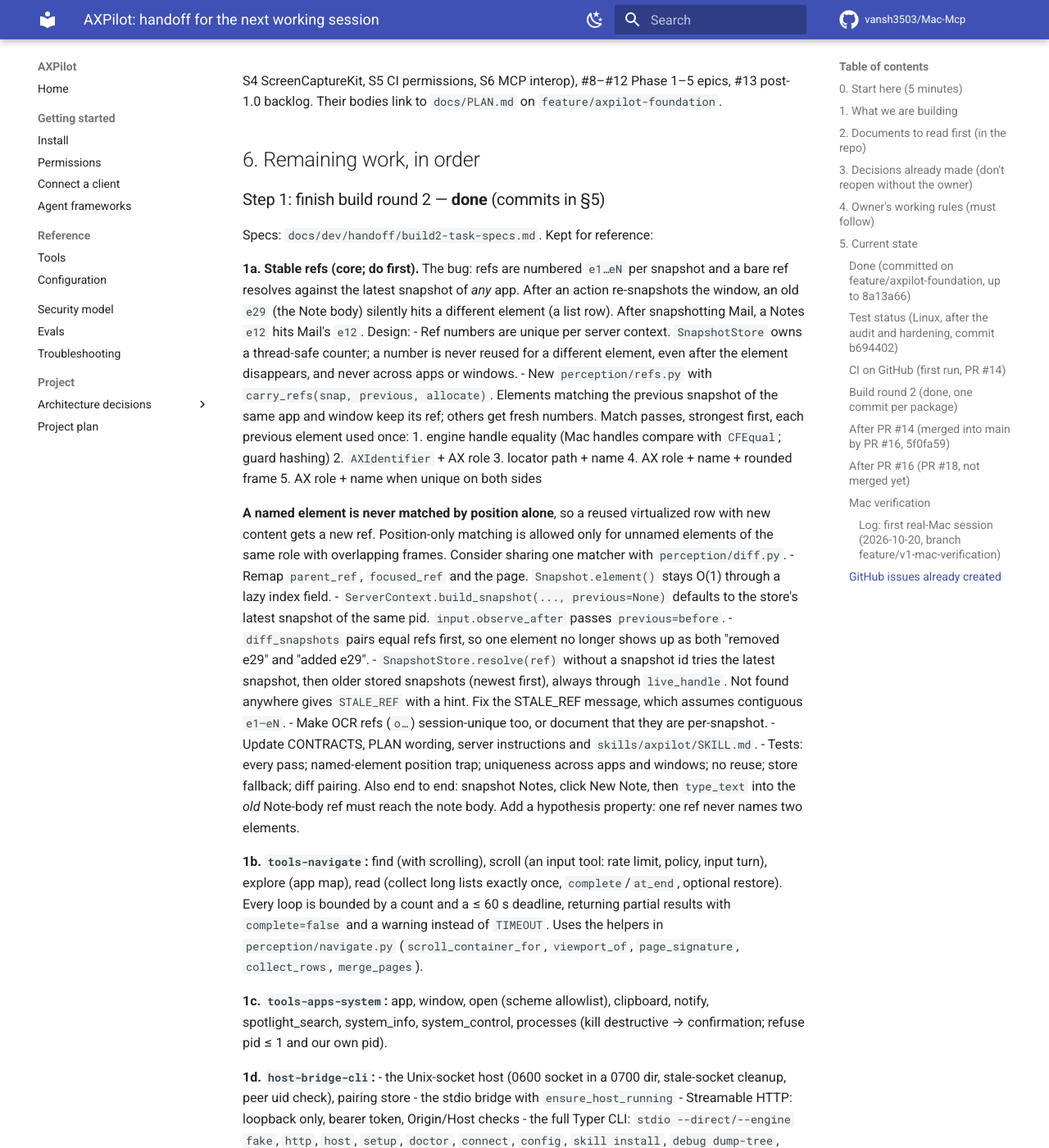
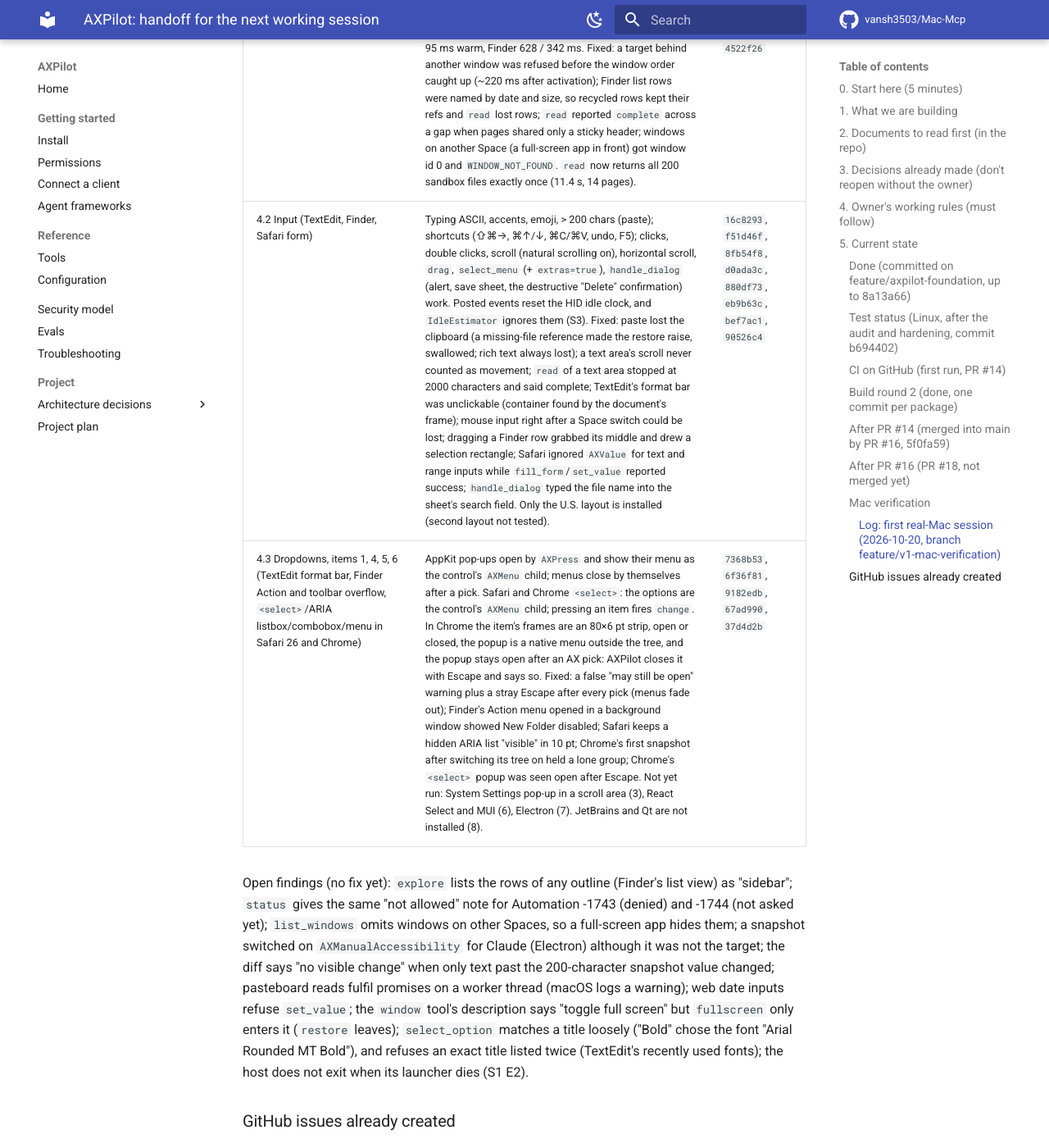
Before and after one commit to Vansh3503/Mac-Mcp, an MkDocs documentation site: the page built from docs/dev/handoff/HANDOFF.md, in a window 1280 px wide and 1400 px high, scrolled down 11002 px. Shown: the whole window at 82% size. Built offline with MkDocs 1.6.1 and Material for MkDocs 9.7.7, drawn with Linux system fonts in a browser that asks for light colours; comment, search, counter and statistics services are not loaded; some of the changed text lies outside the part shown.

Commit message:
docs(handoff): log the macOS engine suites and phase 4 results so far

```diff
--- a/docs/dev/handoff/HANDOFF.md
+++ b/docs/dev/handoff/HANDOFF.md
@@ -248,6 +248,19 @@
 | Baseline `uv run pytest -q` | 2 failures on this Mac: `tests/setup/test_runtime.py` could not hide Homebrew's `/opt/homebrew/bin/uv` (test hermeticity, not a product bug). After the fix: 3664 passed, 26 skipped. A third failure (launcher restart test) was the S1 script's `pkill -x AXPilot` hitting the test's launcher; it passes alone. | `5e87eb1` |
 | Launcher build | `launcher/build.sh` compiles here; cdhash arm64 `ebedf54c…`, x86_64 `600d0ea3…` (CI's macos-14: `ca3fde20…` / `560c01f5…`; different toolchain, as expected). `uv run pytest launcher/tests`: 40 passed, 1 skipped; `AXPILOT_LAUNCHER_E2E=1 … -k launchservices`: passed (launchd is the parent). | works as designed |
 | 9. Spike S1 | **GO on macOS 26 arm64** for A1–A5, B1–B6, D1, D4 (`docs/spikes/S1-launcher-tcc.md`). The prompts name AXPilot. `AXIsProcessTrusted()` updates only while the main run loop runs (AXPilot pumps it). System Settings once recorded Allowed then Denied 1.3 s apart; switching off and on fixed it. | works as designed |
+| 3. macOS engine suites | `AXPILOT_MACOS_TESTS=1 … tests/engine`: 232 passed (23 s); with `…_MUTATE=1`: 233 passed; whole suite with `AXPILOT_MACOS_TESTS=1`: 3678 passed, 12 skipped. | works as designed |
+| 4.1 Observe (Finder, TextEdit, Notes, Calculator, System Settings, Safari, Chrome) | `status`, `list_*`, `snapshot`, `find`, `inspect`, `explore`, `wait_for`, `screenshot`, `ocr` work; refs stay stable; a quit app gives `STALE_REF`. Snapshot TextEdit 444 ms cold / 95 ms warm, Finder 628 / 342 ms. Fixed: a target behind another window was refused before the window order caught up (~220 ms after activation); Finder list rows were named by date and size, so recycled rows kept their refs and `read` lost rows; `read` reported `complete` across a gap when pages shared only a sticky header; windows on another Space (a full-screen app in front) got window id 0 and `WINDOW_NOT_FOUND`. `read` now returns all 200 sandbox files exactly once (11.4 s, 14 pages). | `30f2723`, `37c4dc7`, `ad7a695`, `4522f26` |
+| 4.2 Input (TextEdit, Finder, Safari form) | Typing ASCII, accents, emoji, > 200 chars (paste); shortcuts (⇧⌘→, ⌘↑/↓, ⌘C/⌘V, undo, F5); clicks, double clicks, scroll (natural scrolling on), horizontal scroll, `drag`, `select_menu` (+ `extras=true`), `handle_dialog` (alert, save sheet, the destructive "Delete" confirmation) work. Posted events reset the HID idle clock, and `IdleEstimator` ignores them (S3). Fixed: paste lost the clipboard (a missing-file reference made the restore raise, swallowed; rich text always lost); a text area's scroll never counted as movement; `read` of a text area stopped at 2000 characters and said complete; TextEdit's format bar was unclickable (container found by the document's frame); mouse input right after a Space switch could be lost; dragging a Finder row grabbed its middle and drew a selection rectangle; Safari ignored `AXValue` for text and range inputs while `fill_form`/`set_value` reported success; `handle_dialog` typed the file name into the sheet's search field. Only the U.S. layout is installed (second layout not tested). | `16c8293`, `f51d46f`, `8fb54f8`, `d0ada3c`, `880df73`, `eb9b63c`, `bef7ac1`, `90526c4` |
+| 4.3 Dropdowns, items 1, 4, 5, 6 (TextEdit format bar, Finder Action and toolbar overflow, `<select>`/ARIA listbox/combobox/menu in Safari 26 and Chrome) | AppKit pop-ups open by `AXPress` and show their menu as the control's `AXMenu` child; menus close by themselves after a pick. Safari and Chrome `<select>`: the options are the control's `AXMenu` child; pressing an item fires `change`. In Chrome the item's frames are an 80×6 pt strip, open or closed, the popup is a native menu outside the tree, and the popup stays open after an AX pick: AXPilot closes it with Escape and says so. Fixed: a false "may still be open" warning plus a stray Escape after every pick (menus fade out); Finder's Action menu opened in a background window showed New Folder disabled; Safari keeps a hidden ARIA list "visible" in 10 pt; Chrome's first snapshot after switching its tree on held a lone group; Chrome's `<select>` popup was seen open after Escape. Not yet run: System Settings pop-up in a scroll area (3), React Select and MUI (6), Electron (7). JetBrains and Qt are not installed (8). | `7368b53`, `6f36f81`, `9182edb`, `67ad990`, `37d4d2b` |
+
+Open findings (no fix yet): `explore` lists the rows of any outline (Finder's list view) as "sidebar"; `status` gives the same
+"not allowed" note for Automation -1743 (denied) and -1744 (not asked yet); `list_windows` omits windows on other
+Spaces, so a full-screen app hides them; a snapshot switched on `AXManualAccessibility` for Claude (Electron) although it
+was not the target; the diff says "no visible change" when only text past the 200-character snapshot value changed;
+pasteboard reads fulfil promises on a worker thread (macOS logs a warning); web date inputs refuse `set_value`; the
+`window` tool's description says "toggle full screen" but `fullscreen` only enters it (`restore` leaves); `select_option`
+matches a title loosely ("Bold" chose the font "Arial Rounded MT Bold"), and refuses an exact title listed twice
+(TextEdit's recently used fonts); the host does not exit when its launcher dies (S1 E2).
 
 ### GitHub issues already created
 
```
